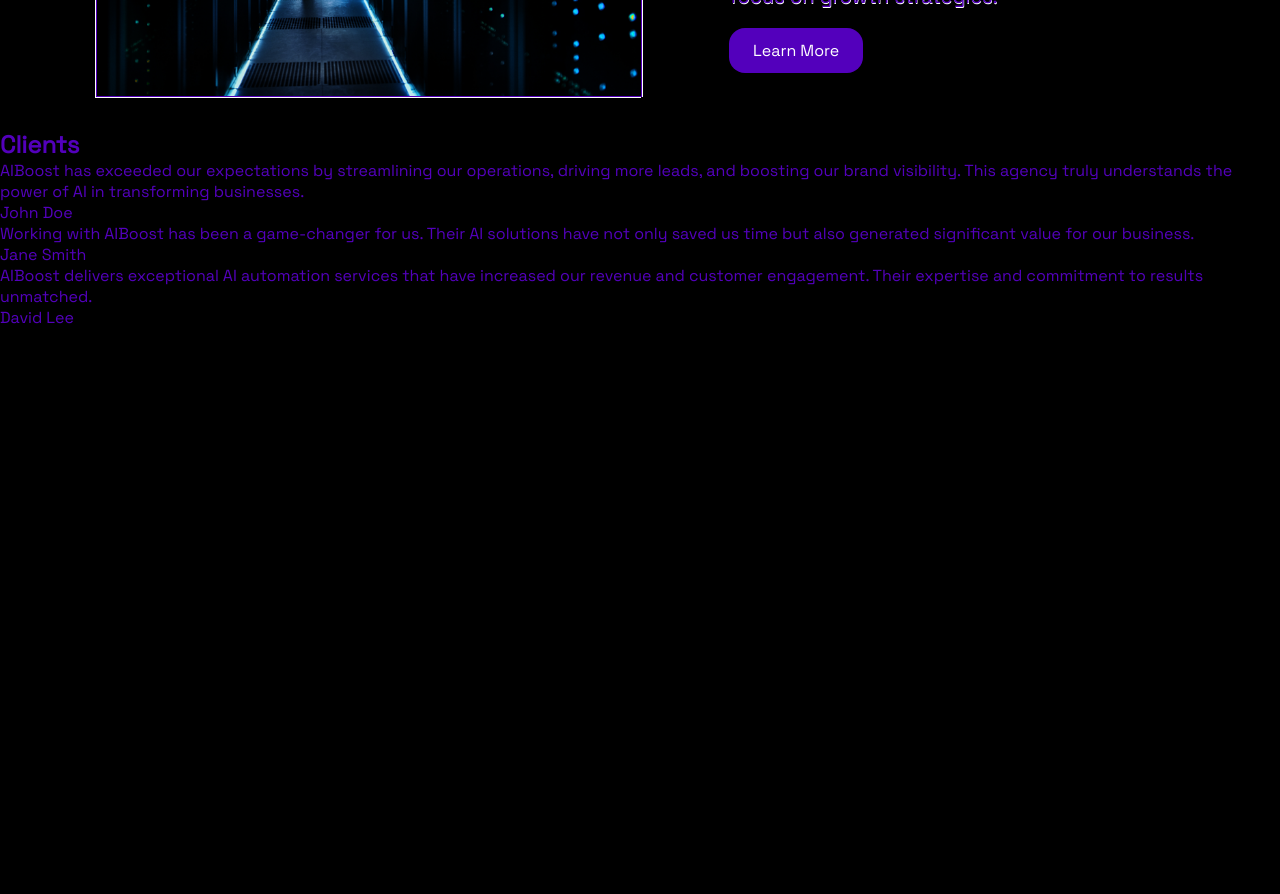
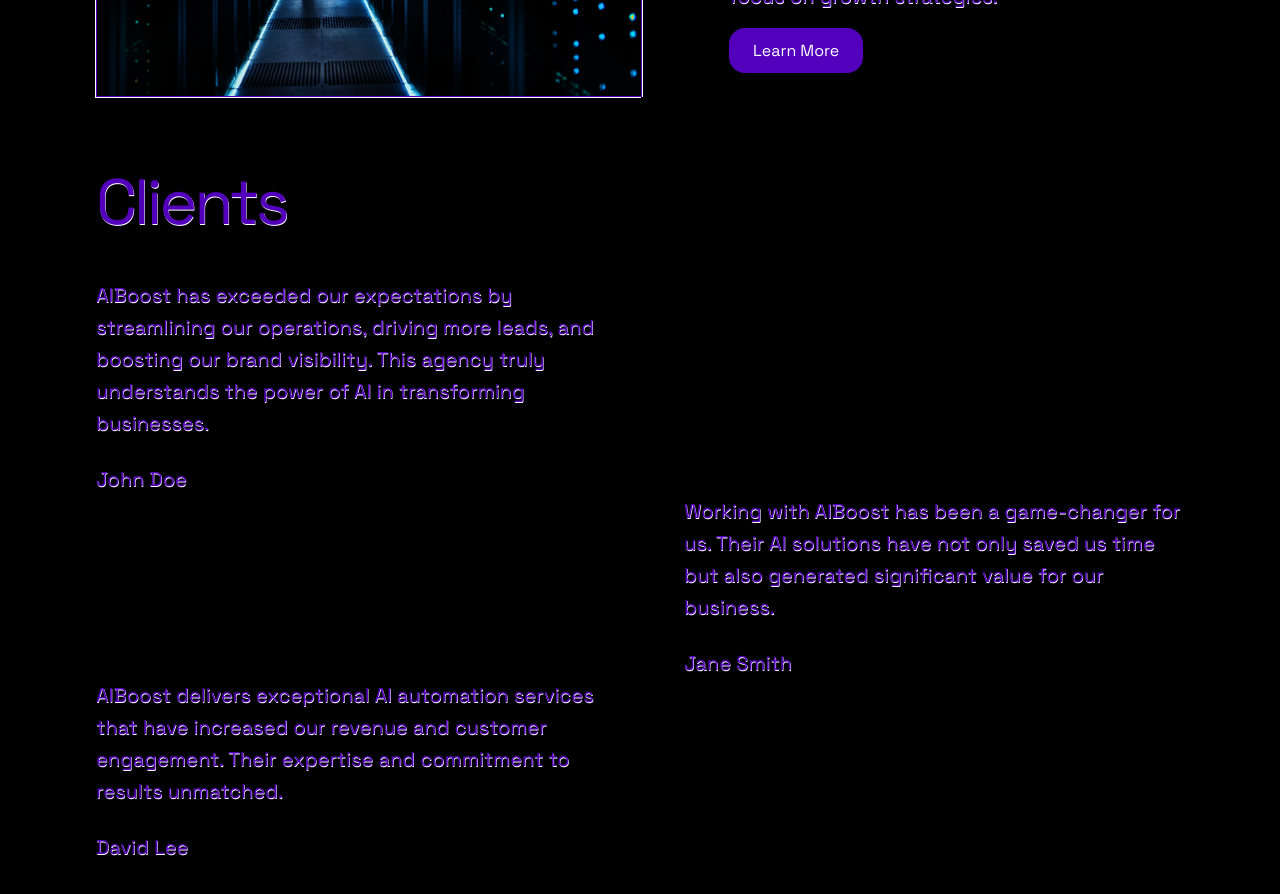
Before and after one commit to V1ADDD/aiCrmApp, an Angular app: page / in a window 1280 px wide. Shown: the part 3280-4174 px from the top of the page. Before the commit the page ends 3608 px from the top, so only its background shows below. Built offline with nearby package versions, Linux system fonts and the light colour scheme.

Commit message:
feat: clients css

```diff
--- a/src/app/home/home.component.scss
+++ b/src/app/home/home.component.scss
@@ -184,8 +184,8 @@
     animation-name: fade-in;
     animation-fill-mode: auto;
     animation-timing-function: cubic-bezier(0.19, 0.5, 0.22, 1);
-    view-timeline-name: --fade-in-left-cards;
-    animation-timeline: --fade-in-left-cards;
+    view-timeline-name: --fade-in;
+    animation-timeline: --fade-in;
 
     &__heading {
         font-size: 64px;
@@ -262,7 +262,7 @@
     }
 }
 .banner {
-    margin: 32px 96px;
+    margin: 64px 96px;
 
     animation-name: fade-in-left;
     animation-fill-mode: auto;
@@ -309,5 +309,51 @@
             }
         }
     }
+}
 
+.clients {
+    margin: 64px 96px;
+
+    animation-name: fade-in;
+    animation-fill-mode: auto;
+    animation-timing-function: cubic-bezier(0.19, 0.5, 0.22, 1);
+    view-timeline-name: --fade-in;
+    animation-timeline: --fade-in;
+
+
+    &__heading {
+        font-size: 64px;
+        font-weight: lighter;
+        letter-spacing: -3px;
+        text-shadow: 0.5px 0.5px 0 white;
+        margin: 36px 0;
+    }
+    &__container {
+        &__review {
+            width: 500px;
+            &:nth-child(2n+1) {
+                animation-name: fade-in-right;
+                animation-fill-mode: auto;
+                animation-timing-function: cubic-bezier(0.075, 0.92, 0, 1);
+                view-timeline-name: --fade-in-left-cards;
+                animation-timeline: --fade-in-left-cards;
+            }
+            &:nth-child(2n) {
+                animation-name: fade-in-left;
+                animation-fill-mode: auto;
+                animation-timing-function: cubic-bezier(0.075, 0.82, 0.165, 1);
+                view-timeline-name: --fade-in-left-cards;
+                animation-timeline: --fade-in-left-cards;
+                margin-left: calc(100% - 500px);
+            }
+        }
+    }
+    p {
+        font-size: 20px;
+        text-shadow: 0.5px 0.5px 0 white;
+        line-height: 2rem;
+        &:nth-child(2n) {
+            margin-top: 24px;
+        }
+    }
 }
```
